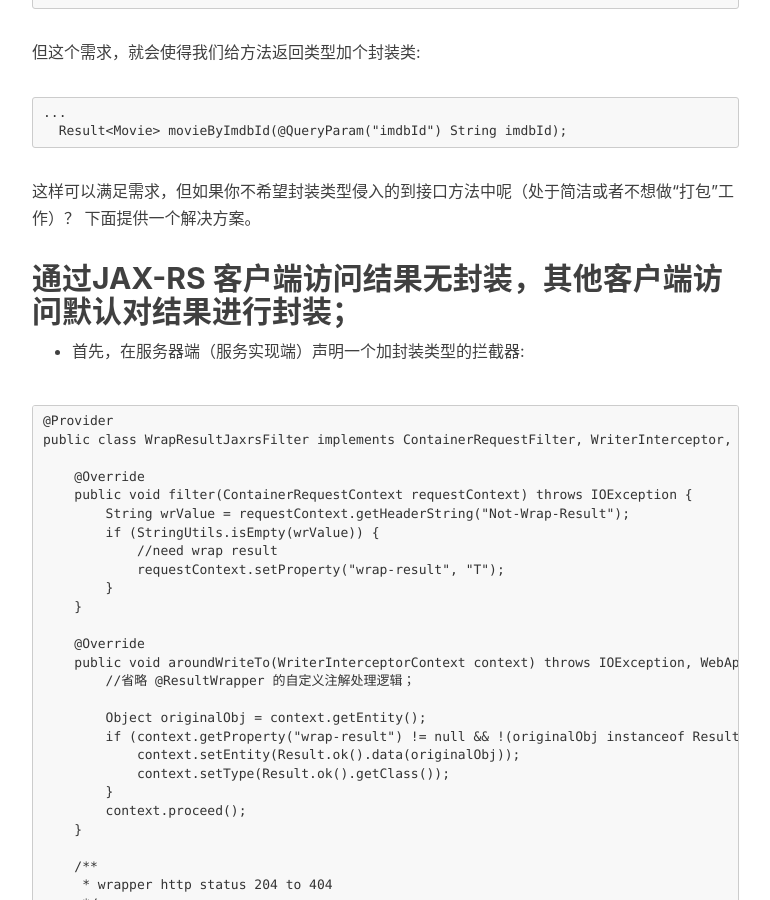
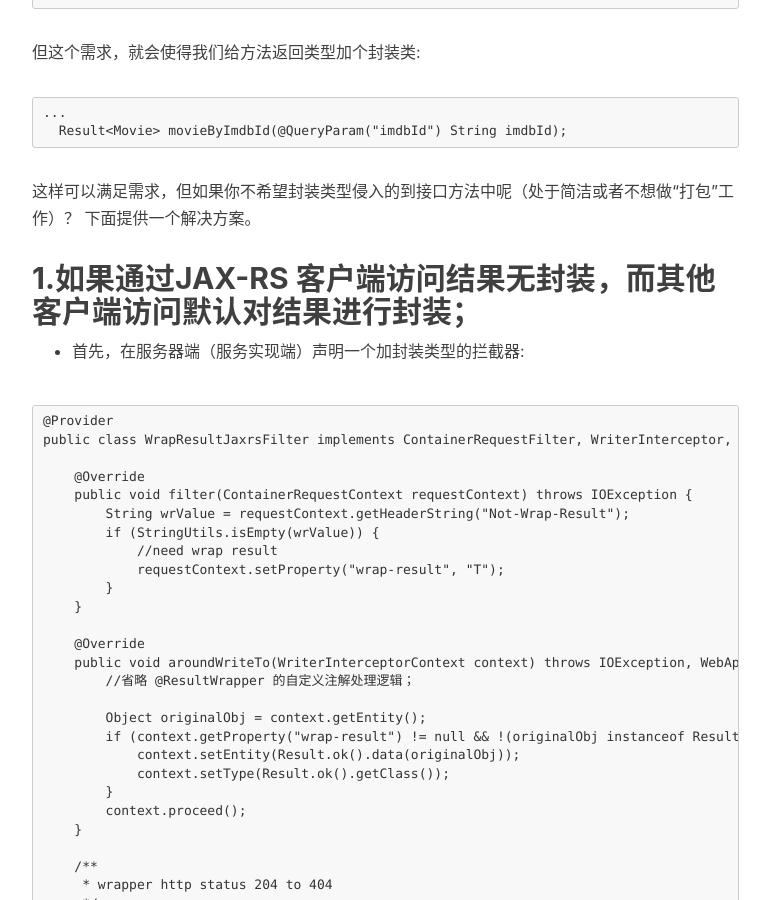
Before and after one commit to luyiisme/luyiisme.github.io, a Jekyll site: the page built from _posts/2017-06-23-jaxrs-result-wrapper.markdown, in a window 1280 px wide and 900 px high, scrolled down 1073 px. Shown: the whole window, without its empty margins (233-1003 px from the left). Built offline with Jekyll 4.4.1, drawn with Linux system fonts in a browser that asks for light colours; nearby versions of some CDN libraries; comment, search, counter and statistics services are not loaded; some of the changed text lies outside the part shown.

Commit message:
edit  new post

````diff
--- a/_posts/2017-06-23-jaxrs-result-wrapper.markdown
+++ b/_posts/2017-06-23-jaxrs-result-wrapper.markdown
@@ -40,7 +40,7 @@
 
 这样可以满足需求，但如果你不希望封装类型侵入的到接口方法中呢（处于简洁或者不想做“打包”工作）？ 下面提供一个解决方案。
 
-## 通过JAX-RS 客户端访问结果无封装，其他客户端访问默认对结果进行封装；
+## 1.如果通过JAX-RS 客户端访问结果无封装，而其他客户端访问默认对结果进行封装；
 
 - 首先，在服务器端（服务实现端）声明一个加封装类型的拦截器:
 
@@ -102,7 +102,7 @@
 ```
 通过上述方法，我们可以开发代码更简单点，远离恼人的结构封装了，将封装逻辑作为一个全局的可协商行为，封装逻辑方便变更。虽然封装一般不建议轻易变更，会考虑对其他已有用户的支持和兼容，但可以让不同用户客户端通过 header 暗示封装的（类型)版本做到差异化对待。
 
-- 服务器端，也许个别请求是明确需要（或者不需要）结果封装怎么办？
+## 2.服务器端，如果个别请求是明确需要（或者不需要）结果封装怎么办？
 
 最简单的方法，可以在服务方法体内容，将 Request 的"wrap-result"情况，或者是指定为 True;
 
````
